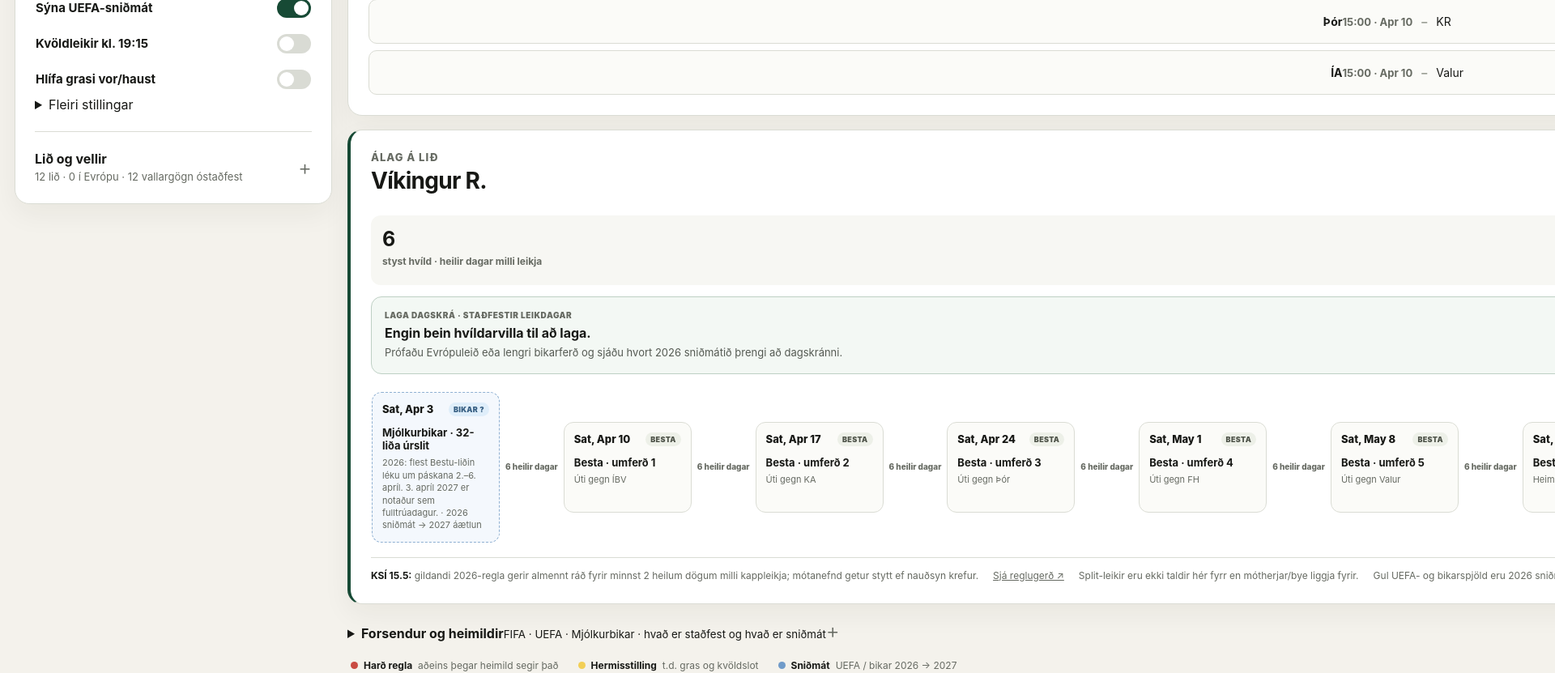
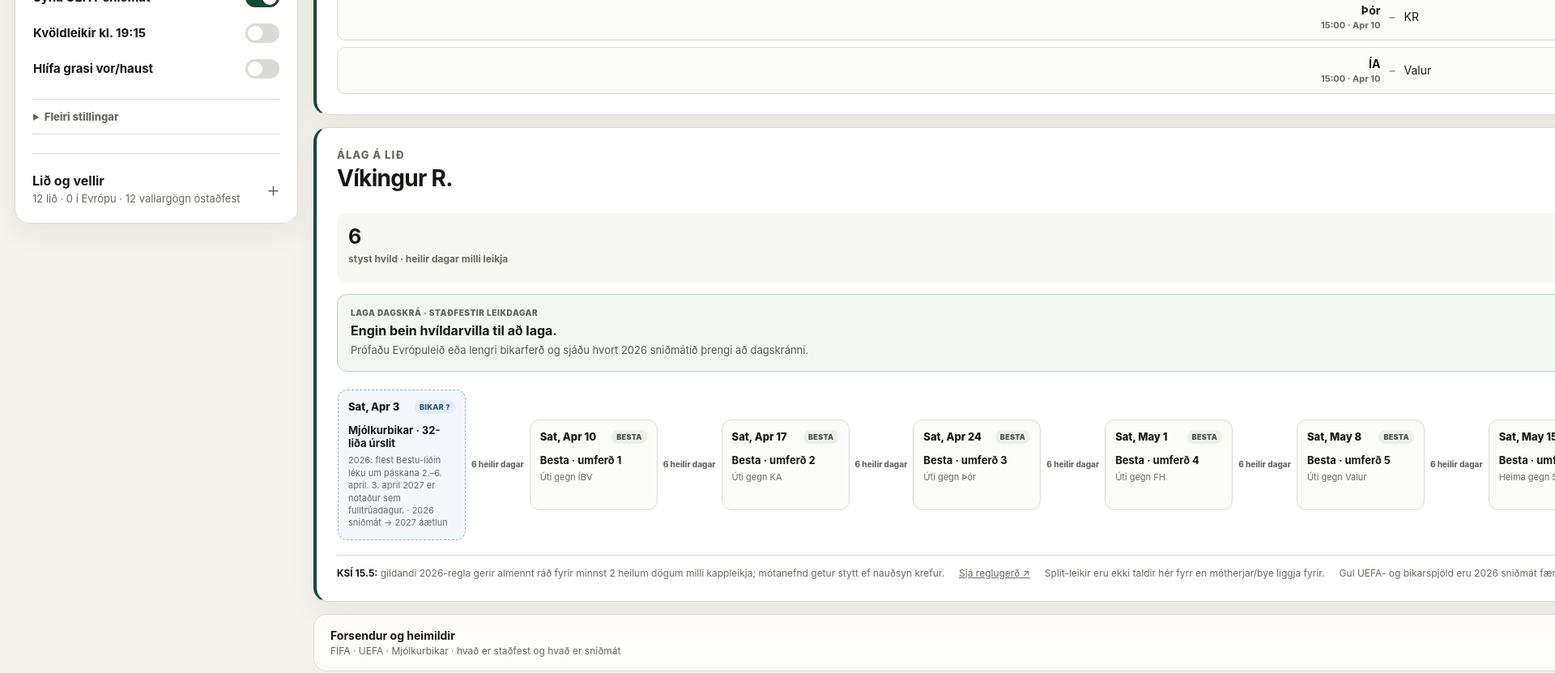
Before and after one commit to lollipop1234-code/besta-deild-hermir, a Next.js app: page / in a window 1280 px wide. Shown: the part 1000-1831 px from the top of the page at 81% size, 1920 px wide, since content can reach past the window. Built offline with nearby package versions, Linux system fonts and the light colour scheme.

Commit message:
Einfalda aðalflæði fixture playground

```diff
--- a/src/app/globals.css
+++ b/src/app/globals.css
@@ -96,12 +96,17 @@ h2 {
 
 .intro p { margin-bottom: 6px; }
 .data-note { color: var(--muted); font-size: 14px; }
+.compact-intro { padding-bottom: 16px; }
 
 .workspace {
   display: grid;
   grid-template-columns: minmax(360px, .8fr) minmax(650px, 1.7fr);
   gap: 19px;
   align-items: start;
+}
+
+.playground-workspace {
+  grid-template-columns: minmax(320px, .72fr) minmax(680px, 1.8fr);
 }
 
 .panel {
@@ -116,6 +121,8 @@ h2 {
   top: 18px;
   padding: 24px;
 }
+
+.compact-controls { padding: 21px; }
 
 .section-heading {
   display: flex;
@@ -230,6 +237,44 @@ input[type="date"], .fixture-title-row select {
 .switch-on { background: var(--green); }
 .switch-on span { transform: translateX(18px); }
 
+.advanced-controls {
+  margin-top: 16px;
+  border-top: 1px solid var(--line);
+  border-bottom: 1px solid var(--line);
+}
+
+.advanced-controls summary {
+  padding: 13px 1px;
+  cursor: pointer;
+  color: var(--muted);
+  font-size: 13px;
+  font-weight: 800;
+}
+
+.advanced-body { padding: 0 0 15px; }
+
+.simple-field {
+  display: grid;
+  gap: 6px;
+}
+
+.simple-field > span {
+  color: var(--muted);
+  font-size: 11px;
+  font-weight: 850;
+  letter-spacing: .04em;
+  text-transform: uppercase;
+}
+
+.simple-field select {
+  width: 100%;
+  min-height: 42px;
+  border: 1px solid var(--line);
+  border-radius: 10px;
+  background: #fbfbf9;
+  padding: 0 10px;
+}
+
 .team-settings-button {
   display: flex;
   width: 100%;
@@ -294,9 +339,15 @@ input[type="date"], .fixture-title-row select {
 }
 
 .results { display: grid; gap: 17px; }
+.playground-results { gap: 15px; }
 .scorecard, .calendar-panel, .fixture-panel, .europe-panel { padding: 25px; }
 .scorecard-top, .panel-title-row { display: flex; justify-content: space-between; align-items: flex-start; gap: 16px; }
 .scorecard-top h2, .panel-title-row h2 { margin-top: 4px; margin-bottom: 0; font-size: 28px; }
+
+.fixture-first {
+  border-left: 4px solid var(--green);
+  box-shadow: 0 14px 36px rgba(23, 74, 53, .07);
+}
 
 .fit-badge {
   display: inline-flex;
@@ -345,6 +396,13 @@ input[type="date"], .fixture-title-row select {
 .signal-number { font-size: 19px; font-weight: 900; }
 
 .quiet { color: var(--muted); font-size: 13px; font-weight: 750; }
+
+.fixture small.quiet {
+  display: block;
+  margin-top: 3px;
+  font-size: 11px;
+  font-weight: 650;
+}
 
 .europe-panel { border-left: 4px solid var(--yellow); }
 .empty-copy { margin: 20px 0 0; color: var(--muted); font-size: 15px; line-height: 1.55; }
@@ -479,6 +537,59 @@ input[type="date"], .fixture-title-row select {
 .split-placeholder strong { font-size: 15px; }
 .split-placeholder span { color: var(--muted); font-size: 13px; line-height: 1.5; }
 
+.detail-drawer {
+  overflow: hidden;
+  border: 1px solid var(--line);
+  border-radius: 16px;
+  background: rgba(255,255,255,.72);
+}
+
+.detail-drawer > summary {
+  display: flex;
+  align-items: center;
+  justify-content: space-between;
+  gap: 16px;
+  padding: 17px 20px;
+  cursor: pointer;
+  list-style: none;
+}
+
+.detail-drawer > summary::-webkit-details-marker { display: none; }
+.detail-drawer > summary b, .detail-drawer > summary small { display: block; }
+.detail-drawer > summary b { font-size: 14px; }
+.detail-drawer > summary small { margin-top: 3px; color: var(--muted); font-size: 12px; }
+.detail-drawer[open] > summary { border-bottom: 1px solid var(--line); }
+.detail-drawer[open] > summary .chevron { transform: rotate(45deg); }
+
+.detail-drawer-body {
+  display: grid;
+  gap: 0;
+  padding: 0 20px;
+}
+
+.detail-section {
+  padding: 20px 0;
+}
+
+.detail-section + .detail-section { border-top: 1px solid var(--line); }
+.detail-section h2 { font-size: 20px; }
+
+.source-line,
+.source-list > div {
+  display: grid;
+  grid-template-columns: minmax(120px, .55fr) 1.5fr auto;
+  gap: 10px 15px;
+  align-items: baseline;
+  padding: 10px 0;
+  border-top: 1px solid #ecece7;
+}
+
+.source-line { margin-top: 13px; }
+.source-list { margin-top: 10px; }
+.source-line b, .source-list b { font-size: 13px; }
+.source-line span, .source-list span { color: var(--muted); font-size: 12px; line-height: 1.4; }
+.source-line a, .source-list a { color: var(--muted); font-size: 11px; font-weight: 800; white-space: nowrap; }
+
 .rule-strip {
   display: flex;
   flex-wrap: wrap;
@@ -506,7 +617,7 @@ footer {
 }
 
 @media (max-width: 1050px) {
-  .workspace { grid-template-columns: 1fr; }
+  .workspace, .playground-workspace { grid-template-columns: 1fr; }
   .controls { position: static; }
   .europe-team { grid-template-columns: 1fr; gap: 7px; }
 }
@@ -521,5 +632,6 @@ footer {
   .team-editor-head, .team-row { min-width: 620px; }
   .scorecard-top, .panel-title-row { align-items: flex-start; flex-direction: column; }
   .scorecard-top h2, .panel-title-row h2 { font-size: 25px; }
+  .source-line, .source-list > div { grid-template-columns: 1fr; gap: 4px; }
   footer { flex-direction: column; }
 }
```
